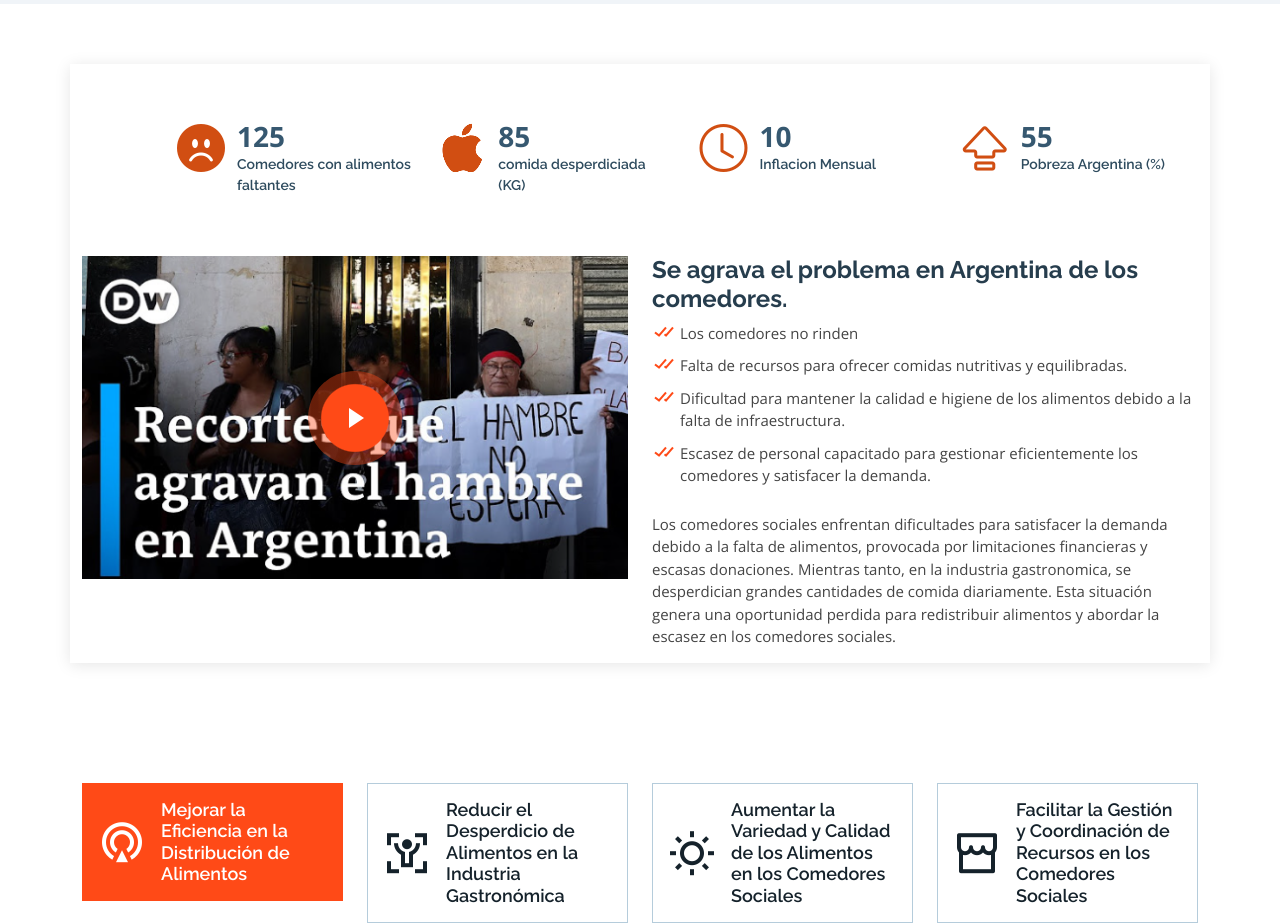
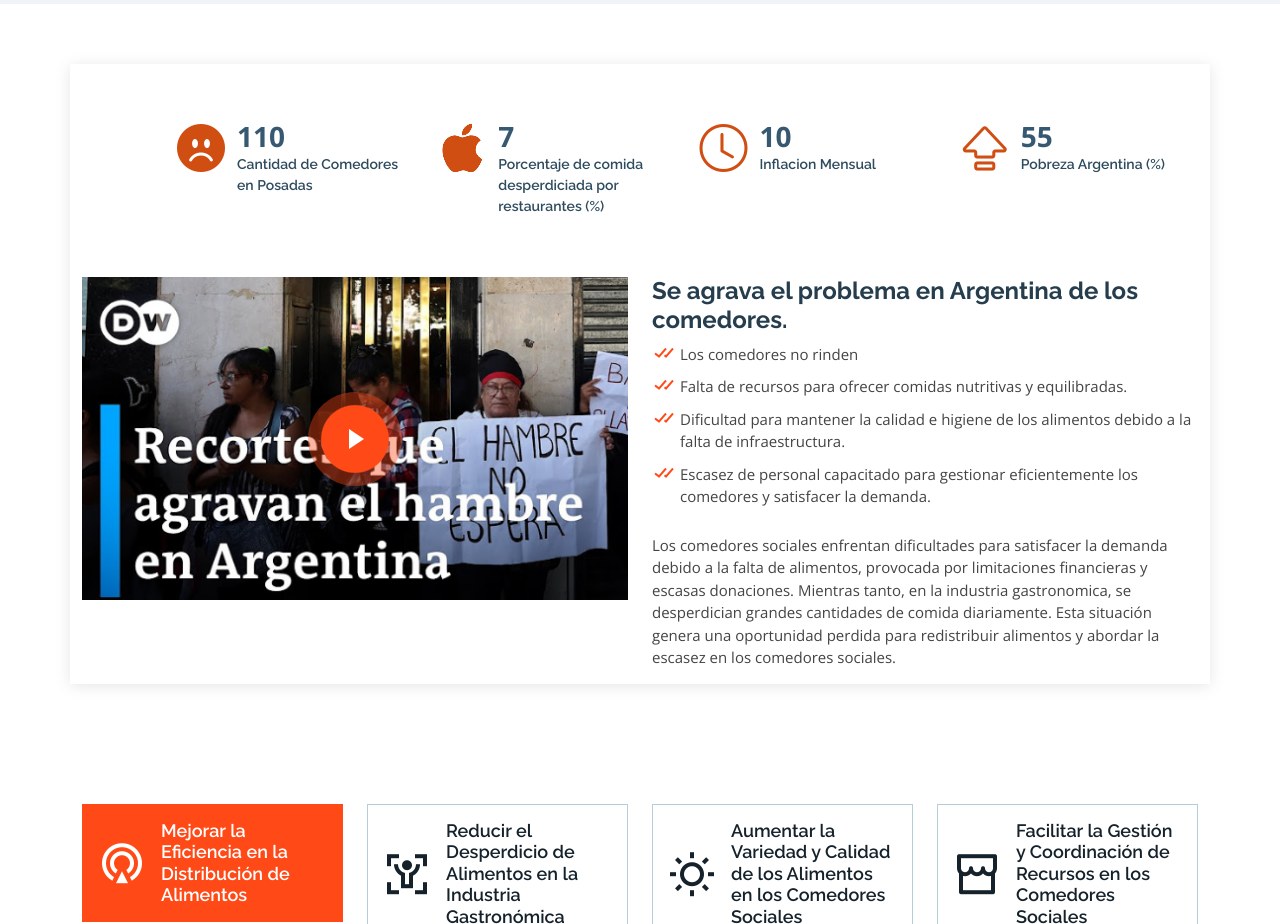
Before and after one commit to octiduarte/DesarrolloMultimedia, a plain HTML site: page index.html in a window 1280 px wide. Shown: the part 1460-2384 px from the top of the page. Drawn offline with nearby package versions, Linux system fonts and the light colour scheme.

Commit message:
Cambios en la seccion problematica e imagen para la pestaña

```diff
--- a/index.html
+++ b/index.html
@@ -10,7 +10,7 @@
   <meta content="" name="keywords">
 
   <!-- Favicons -->
-  <link href="assets/img/favicon.png" rel="icon">
+  <link href="assets/img/egg-fried.svg" rel="icon">
   <link href="assets/img/apple-touch-icon.png" rel="apple-touch-icon">
 
   <!-- Google Fonts -->
@@ -159,16 +159,16 @@
               <div class="col-lg-3 col-md-5 col-6 d-md-flex align-items-md-stretch">
                 <div class="count-box">
                   <i class="bi bi-emoji-frown-fill"></i>
-                  <span data-purecounter-start="0" data-purecounter-end="125" data-purecounter-duration="1" class="purecounter"></span>
-                  <p>Comedores con alimentos faltantes</p>
+                  <span data-purecounter-start="0" data-purecounter-end="110" data-purecounter-duration="1" class="purecounter"></span>
+                  <p>Cantidad de Comedores en Posadas</p>
                 </div>
               </div>
 
               <div class="col-lg-3 col-md-5 col-6 d-md-flex align-items-md-stretch">
                 <div class="count-box">
                   <i class="bi bi-apple"></i>
-                  <span data-purecounter-start="0" data-purecounter-end="85" data-purecounter-duration="1" class="purecounter"></span>
-                  <p>comida desperdiciada (KG)</p>
+                  <span data-purecounter-start="0" data-purecounter-end="7" data-purecounter-duration="1" class="purecounter"></span>
+                  <p>Porcentaje de comida desperdiciada por restaurantes (%)</p>
                 </div>
               </div>
 
```
Also changed, not shown: assets/img/egg-fried.svg (added).
